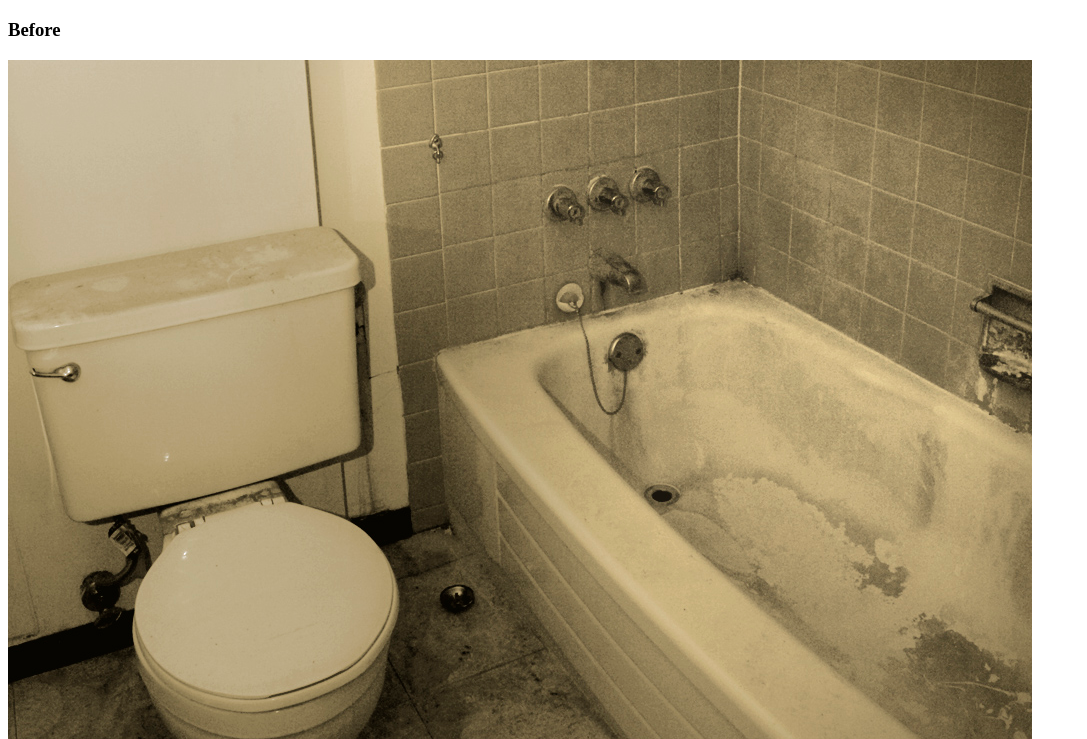
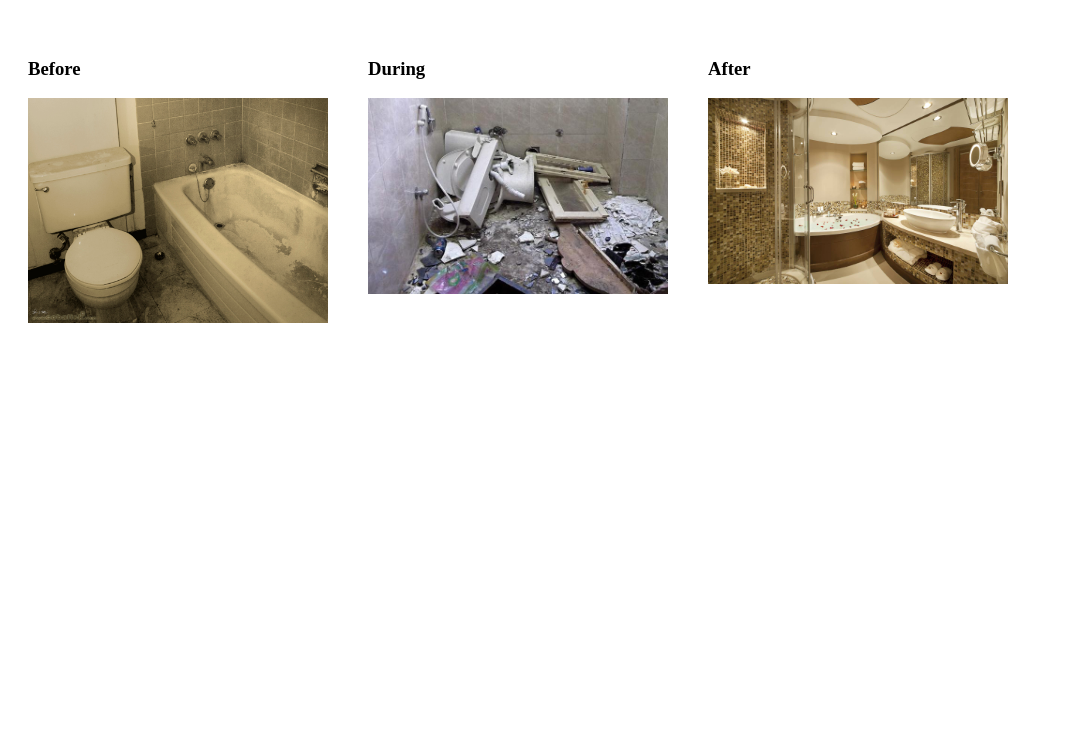
Before and after one commit to OskarRadon/interior-decorator, a plain HTML site: page index.html in a window 1280 px wide. Shown: the part 61-800 px from the top of the page, without its empty margins (0-1087 px from the left). Drawn offline with Linux system fonts and the light colour scheme.

Commit message:
Add styling

```diff
--- a/css/styles.css
+++ b/css/styles.css
@@ -0,0 +1,9 @@
+.column {
+  width: 300px;
+  float: left;
+  margin: 20px;
+}
+
+img {
+  width: 300px;
+}
--- a/index.html
+++ b/index.html
@@ -19,7 +19,7 @@
 
     <div class="column">
       <h3>After</h3>
-        <img src="img/during.jpg">
+        <img src="img/after.jpg">
     </div>
   </body>
 <html>
```
